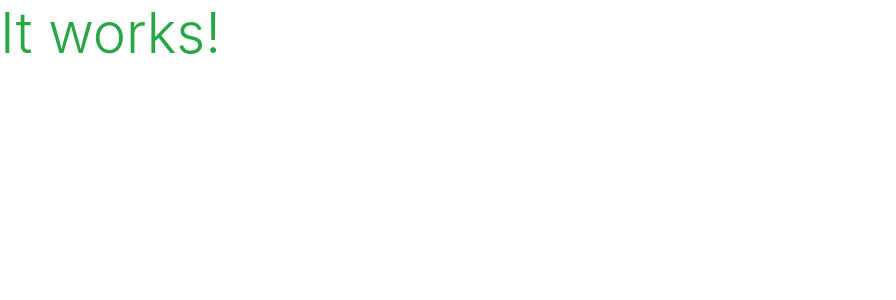
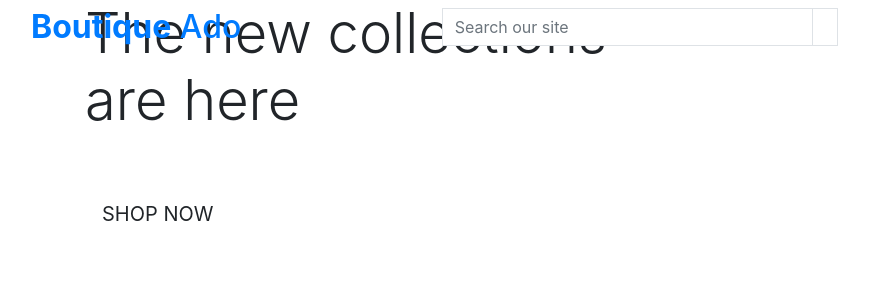
Before and after one commit to syler11/boutique-ado-syler, a Django app: page / in a window 1280 px wide. Shown: the top 300 px of the page, without its empty margins (0-896 px from the left). Run offline with Django 4.2, Linux system fonts and the light colour scheme.

Commit message:
index html and base development

```diff
--- a/home/templates/home/index.html
+++ b/home/templates/home/index.html
@@ -1,6 +1,27 @@
 {% extends "base.html" %}
 {% load static %}
 
+{% block page_header %}
+    <div class="container header-container">
+        <div class="row">
+            <div class="col"></div>
+        </div>
+    </div>
+{% endblock %}
+
 {% block content %}
-    <h1 class="display-4 text-success">It works!</h1>
+<div class="container h-100">
+    <div class="row h-100">
+        <div class="col-7 col-md-6 my-auto">
+            <h1 class="display-4 logo-font text-black">
+                The new collections are here
+            </h1>
+            <div class="my-5">
+                <h4>
+                    <a href="" class="shop-now-button btn btn-lg rounded-0 text-uppercase py-3">Shop Now</a>
+                </h4>
+            </div>
+        </div>
+    </div>
+</div>
 {% endblock %}
--- a/templates/base.html
+++ b/templates/base.html
@@ -2,6 +2,7 @@
 
 <!doctype html>
 <html lang="en">
+
 <head>
 
   {% block meta %}
@@ -14,16 +15,22 @@
   {% endblock %}
 
   {% block corecss %}
-        <link rel="stylesheet" href="https://cdn.jsdelivr.net/npm/bootstrap@4.4.1/dist/css/bootstrap.min.css" integrity="sha384-Vkoo8x4CGsO3+Hhxv8T/Q5PaXtkKtu6ug5TOeNV6gBiFeWPGFN9MuhOf23Q9Ifjh" crossorigin="anonymous">
+  <link rel="stylesheet" href="https://cdn.jsdelivr.net/npm/bootstrap@4.4.1/dist/css/bootstrap.min.css"
+    integrity="sha384-Vkoo8x4CGsO3+Hhxv8T/Q5PaXtkKtu6ug5TOeNV6gBiFeWPGFN9MuhOf23Q9Ifjh" crossorigin="anonymous">
   {% endblock %}
 
   {% block extra_css %}
   {% endblock %}
 
   {% block corejs %}
-    <script src="https://code.jquery.com/jquery-3.6.0.min.js" integrity="sha256-/xUj+3OJU5yExlq6GSYGSHk7tPXikynS7ogEvDej/m4=" crossorigin="anonymous"></script>
-    <script src="https://cdn.jsdelivr.net/npm/popper.js@1.16.0/dist/umd/popper.min.js" integrity="sha384-Q6E9RHvbIyZFJoft+2mJbHaEWldlvI9IOYy5n3zV9zzTtmI3UksdQRVvoxMfooAo" crossorigin="anonymous"></script>
-    <script src="https://cdn.jsdelivr.net/npm/bootstrap@4.4.1/dist/js/bootstrap.min.js" integrity="sha384-wfSDF2E50Y2D1uUdj0O3uMBJnjuUD4Ih7YwaYd1iqfktj0Uod8GCExl3Og8ifwB6" crossorigin="anonymous"></script>
+  <script src="https://code.jquery.com/jquery-3.6.0.min.js"
+    integrity="sha256-/xUj+3OJU5yExlq6GSYGSHk7tPXikynS7ogEvDej/m4=" crossorigin="anonymous"></script>
+  <script src="https://cdn.jsdelivr.net/npm/popper.js@1.16.0/dist/umd/popper.min.js"
+    integrity="sha384-Q6E9RHvbIyZFJoft+2mJbHaEWldlvI9IOYy5n3zV9zzTtmI3UksdQRVvoxMfooAo" crossorigin="anonymous">
+  </script>
+  <script src="https://cdn.jsdelivr.net/npm/bootstrap@4.4.1/dist/js/bootstrap.min.js"
+    integrity="sha384-wfSDF2E50Y2D1uUdj0O3uMBJnjuUD4Ih7YwaYd1iqfktj0Uod8GCExl3Og8ifwB6" crossorigin="anonymous">
+  </script>
   {% endblock %}
 
   {% block extra_js %}
@@ -31,8 +38,38 @@
 
   <title>Boutique Ado {% block extra_title %}{% endblock %}</title>
 </head>
+
 <body>
-      <header class="container-fluid fixed-top"></header>
+  <header class="container-fluid fixed-top">
+    <div class="row">
+      <div class="col-12 col-lg-4 my-auto py-1 py-lg-0 text-center text-lg-left">
+        <a href="{% url 'home' %}" class="nav-link main-logo-link">
+          <h2 class="logo-font text-black my-0"><strong>Boutique</strong> Ado</h2>
+        </a>
+      </div>
+      <div class="col-12 col-lg-4 my-auto py-1 py-lg-0">
+        <form method="GET" action="">
+          <div class="input-group w-100">
+            <input class="form-control border border-black rounded-0" type="text" name="q"
+              placeholder="Search our site">
+            <div class="input-group-append">
+              <button class="form-control btn btn-black border border-black rounded-0" type="submit">
+                <span class="icon">
+                  <i class="fas fa-search"></i>
+                </span>
+              </button>
+            </div>
+          </div>
+        </form>
+      </div>
+      <div class="col-12 col-lg-4 my-auto py-1 py-lg-0">
+        <ul class="list-inline list-unstyled text-center text-lg-right my-0">
+          <li class="list-inline-item dropdown"></li>
+          <li class="list-inline-item"></li>
+        </ul>
+      </div>
+    </div>
+  </header>
 
   {% if messages %}
   <div class="message-container"></div>
@@ -48,4 +85,5 @@
   {% endblock %}
 
 </body>
+
 </html>
```
Lines whose indentation alone changed are shown as unchanged.
